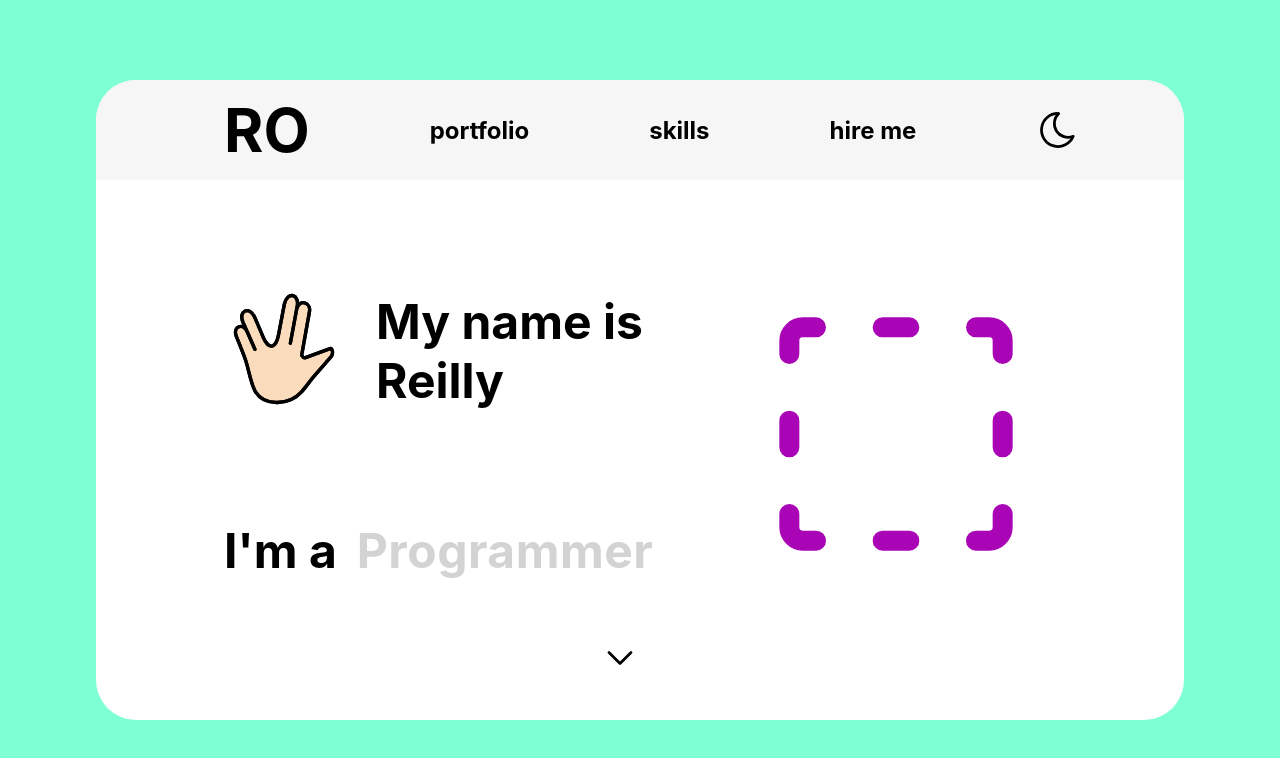
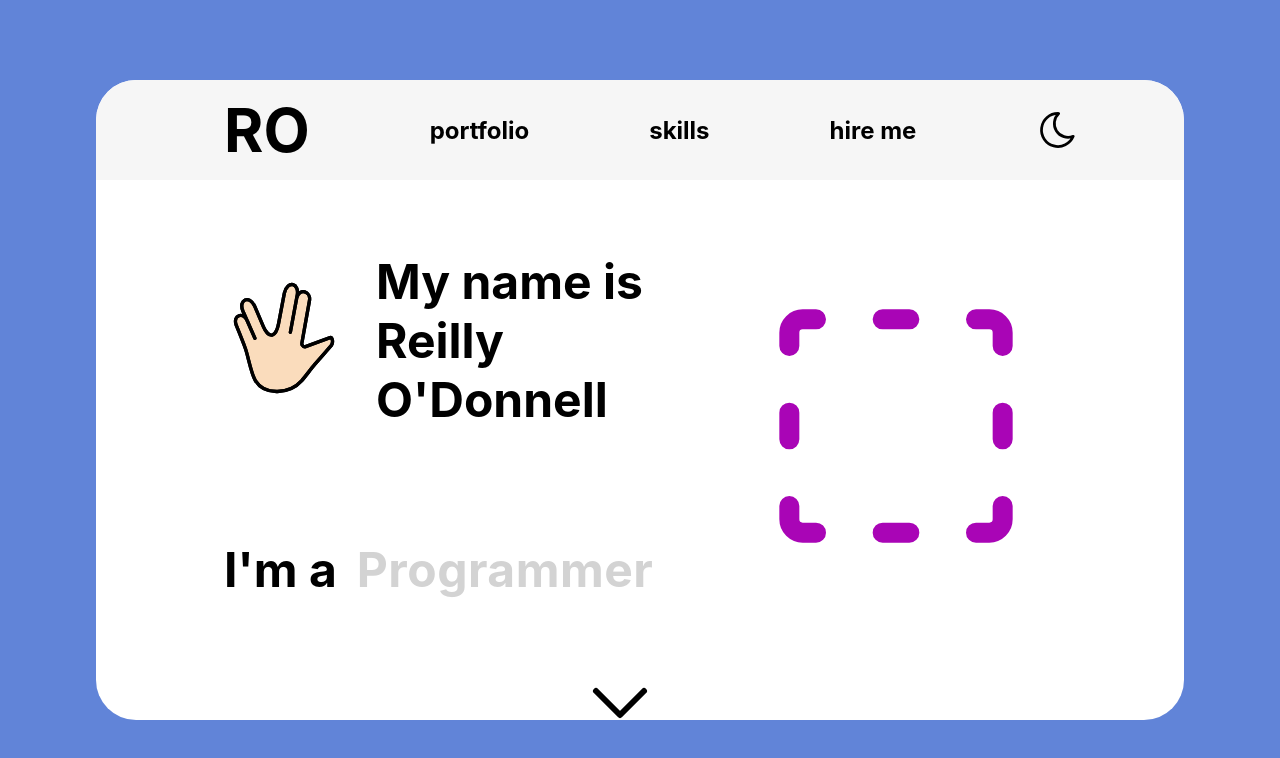
Before and after one commit to reillyjodonnell/Reillydev-website, a React (Create React App) app: page / in a window 1280 px wide. Shown: the top 758 px of the page. Built offline with nearby package versions, Linux system fonts and the light colour scheme.

Commit message:
Adjusted background

```diff
--- a/src/CSS Components/Header.css
+++ b/src/CSS Components/Header.css
@@ -1,6 +1,9 @@
 /*Dark Mode transition*/
 .transition{
     transition: all .6s linear;
+}
+.header-wrapper{
+    width: 100%;
 }
 
 .header{
@@ -41,6 +44,10 @@
     align-items: center;
 
 }
+.navlinks img{
+    margin-right: 10vw;
+    margin-left: auto;
+}
 .nav-links #links {
     padding-left: 120px;
     cursor: pointer;
--- a/src/CSS Components/PrimaryContent.css
+++ b/src/CSS Components/PrimaryContent.css
@@ -13,7 +13,7 @@
 .background{
     width: 100vw;
     height: 1000px;
-    background-color: aquamarine;
+    background-color: #6184D8;
 
 }
 .main-content{
@@ -29,9 +29,12 @@
     background-color: white;
     display: flex;
     flex-direction: column;
+
     height: 80vh;
     width: 85vw;
     border-radius: 40px;
+    max-width: 1400px;
+    justify-content: space-around;
 }
 .main-card-dark{
     background-color: black;
@@ -45,9 +48,9 @@
 .main-card-body{
     position: relative;
     justify-content: space-between;
-    margin-top: 5vh;
     margin-left: 10vw;
     margin-right: 10vw;
+    flex: 1 0 auto;
     display: flex;
     flex-direction: row;
     align-items: center;
@@ -94,13 +97,16 @@
     white-space: nowrap;
     margin-right: auto;
     letter-spacing: .01em;
+    /*
     border-right: .15em solid purple;
     animation:
     typing 3.5s steps(50, end),
     blink-caret .75s step-end infinite;
+    */
     padding-left: 1.25rem;
     color: lightgrey;
 }
+/*
 .animate
 {
     letter-spacing: .01em;
@@ -110,8 +116,13 @@
     blink-caret .75s step-end infinite;
     padding-left: 1.25rem;
 }
+*/
 
 /* Main card image */
+.main-card-abstract-image{
+    display: flex;
+    justify-self: center;
+}
 .main-card-abstract-image img{
     margin-top: 2rem;
     height: 20rem;
@@ -123,6 +134,11 @@
     align-self: center;
     margin-top: 1rem;
     animation: promptDown .75s step-end infinite;
+    justify-self: flex-end;
+    flex: 0 2 auto;
+}
+.chevron-down img{
+    height: 6rem;
 }
 @keyframes promptDown {
     from {transform: translate(-20px); }
--- a/src/Components/Header.js
+++ b/src/Components/Header.js
@@ -7,7 +7,7 @@ export default function Header(props) {
 
 
     return (
-        <div>
+        <div className="header-wrapper">
             <header className={props.darkMode ? "header-dark transition" : "header transition"} >
                 <div className={props.darkMode ? "logo-dark transition" : "logo transition"}>
                     <h2>RO</h2>
--- a/src/Components/PrimaryContent.js
+++ b/src/Components/PrimaryContent.js
@@ -52,7 +52,7 @@ export default function PrimaryContent() {
                                 </div>
 
                                 <div className={darkMode ? "greeting-intro-text dark transition" : "greeting-intro-text transition"}>
-                                    <h2>My name is Reilly</h2>
+                                    <h2>My name is Reilly O'Donnell</h2>
                                 </div>
                             </div>
 
```
